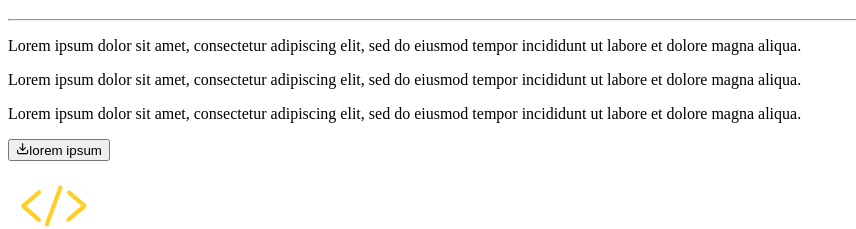
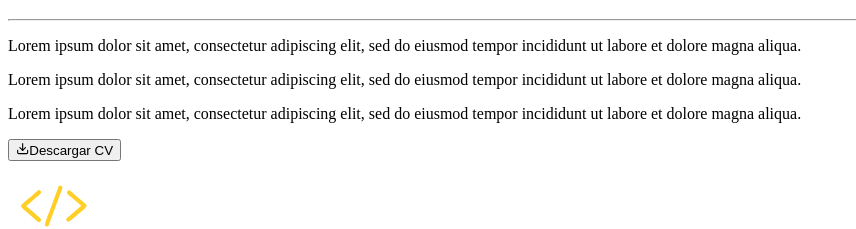
Before and after one commit to Juanbp1/portfolio, a React (Vite) app: page / in a window 1280 px wide. Shown: the part 7200-7429 px from the top of the page, without its empty margins (0-856 px from the left). Built offline with nearby package versions, Linux system fonts and the light colour scheme.

Commit message:
feat: Añadir funcionalidad para descargar PDF desde el componente Card
-Implementado un método DownloadPDF que crea un enlace y descarga un archivo PDF al hacer clic en el botón 'Descargar CV'

-Se actualizó el texto del botón de 'lorem ipsum' a 'Descargar CV'

```diff
--- a/src/components/molecules/Card.jsx
+++ b/src/components/molecules/Card.jsx
@@ -3,7 +3,14 @@ import GloboDialogo from "../../../public/assets/svg/globo-dialogo.svg?react";
 import Buttons from "../atoms/Buttons";
 import { FiDownload } from "react-icons/fi";
 import yo from "../../../public/assets/design/yo-about.png";
+
 const Card = () => {
+  const DownloadPDF = () => {
+    const link = document.createElement("a");
+    link.href = "/assets/content/pdf/pdf-ejemplo.pdf";
+    link.download = "ejemplo.pdf";
+    link.click();
+  };
   return (
     <div className="mx-auto flex max-w-cardAbout justify-evenly rounded-radius-xl bg-primary dark:bg-primaryDark">
       <div className="ml-size-3xl flex max-w-[35%] items-end overflow-hidden">
@@ -36,8 +43,9 @@ const Card = () => {
         </div>
         <Buttons
           className="bg-white text-gray-600 hover:bg-gray-100"
-          label="lorem ipsum"
+          label="Descargar CV"
           icon={<FiDownload className="size-size-md text-gray-600" />}
+          onclick={DownloadPDF}
         />
       </div>
     </div>
```
Also changed, not shown: 1 other file (tests, documents, lock files or other folders).
